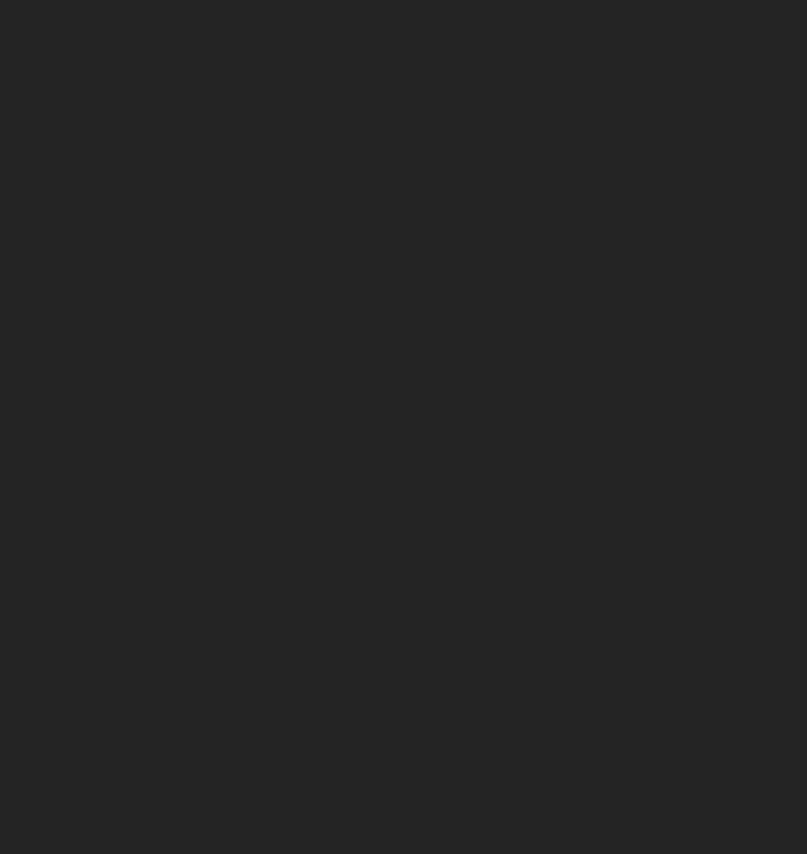
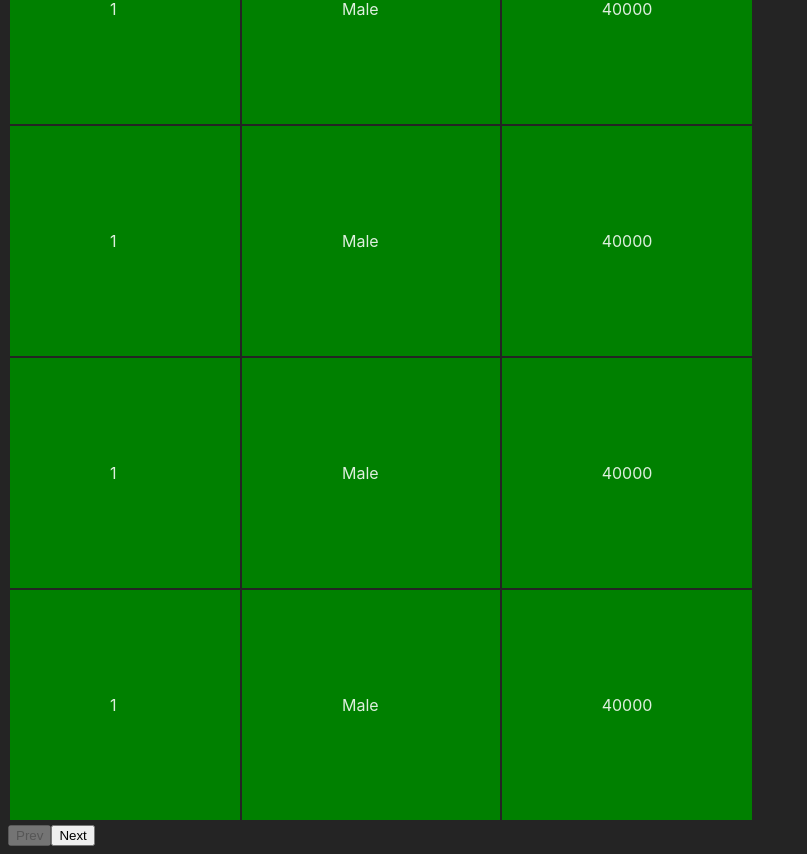
Before and after one commit to ProgramerSalar/React-Table, a React (Vite) app: page / in a window 1280 px wide. Shown: the part 1740-2594 px from the top of the page, without its empty margins (0-807 px from the left). Before the commit the page ends 800 px from the top, so only its background shows below. Built offline with nearby package versions, Linux system fonts and the light colour scheme.

Commit message:
how to make the pagination

```diff
--- a/src/App.jsx
+++ b/src/App.jsx
@@ -1,9 +1,129 @@
 import React from 'react'
-import {useTable, useSortBy} from "react-table"
+import {useTable, useSortBy, usePagination} from "react-table"
 
 
 const data = [
 
+  {
+    id:1,
+    gender:"Male",
+    salary:40000
+  },
+  {
+    id:1,
+    gender:"Male",
+    salary:40000
+  },
+  {
+    id:1,
+    gender:"Male",
+    salary:40000
+  },
+  {
+    id:1,
+    gender:"Male",
+    salary:40000
+  },
+  {
+    id:1,
+    gender:"feMale",
+    salary:20000
+  },
+  {
+    id:10,
+    gender:"Robot",
+    salary:4
+  },
+  {
+    id:1,
+    gender:"Male",
+    salary:40000
+  },
+  {
+    id:1,
+    gender:"Male",
+    salary:40000
+  },
+  {
+    id:1,
+    gender:"Male",
+    salary:40000
+  },
+  {
+    id:1,
+    gender:"Male",
+    salary:40000
+  },
+  {
+    id:1,
+    gender:"feMale",
+    salary:20000
+  },
+  {
+    id:10,
+    gender:"Robot",
+    salary:4
+  },
+  {
+    id:1,
+    gender:"Male",
+    salary:40000
+  },
+  {
+    id:1,
+    gender:"Male",
+    salary:40000
+  },
+  {
+    id:1,
+    gender:"Male",
+    salary:40000
+  },
+  {
+    id:1,
+    gender:"Male",
+    salary:40000
+  },
+  {
+    id:1,
+    gender:"feMale",
+    salary:20000
+  },
+  {
+    id:10,
+    gender:"Robot",
+    salary:4
+  },
+  {
+    id:1,
+    gender:"Male",
+    salary:40000
+  },
+  {
+    id:1,
+    gender:"Male",
+    salary:40000
+  },
+  {
+    id:1,
+    gender:"Male",
+    salary:40000
+  },
+  {
+    id:1,
+    gender:"Male",
+    salary:40000
+  },
+  {
+    id:1,
+    gender:"feMale",
+    salary:20000
+  },
+  {
+    id:10,
+    gender:"Robot",
+    salary:4
+  },
   {
     id:1,
     gender:"Male",
@@ -65,14 +185,21 @@
     getTableProps,     // this is return to some props
     getTableBodyProps,
     headerGroups,
-    rows,
-    prepareRow
+    // rows,
+    page,    // you should take page if you get the pagination and also map the page not for the row
+    prepareRow,
+    nextPage,
+    previousPage,
+    canPreviousPage,
+    canNextPage
   } = useTable({
     columns,
     data
 
   },
-useSortBy)
+useSortBy,
+usePagination
+)
 
 
   const props = getTableProps()
@@ -86,7 +213,7 @@
   return (
     <div className='ccontainer'>
       <table {...props}>  {/* you can write like this:  <table {...getTableProps()}> what is ... this ? ... -> this is spread  */}
-        <thead>
+        <thead className='Heading'>
 
           {/* before <tr> tag i will write the headerGroups  */}
           {
@@ -96,7 +223,7 @@
 
                 {
                   hg.headers.map((header) => (
-                    <th {...header.getHeaderProps(header.getSortByToggleProps())}>
+                    <th {...header.getHeaderProps(header.getSortByToggleProps())} className='content-tag'>
                       {
                         header.render("Header")    //  show the UI in Header
                       }
@@ -122,13 +249,13 @@
         </thead>
         <tbody {...getTableBodyProps()}>
           {
-            rows.map((row) => {
+            page.map((row) => {
               prepareRow(row);
               return(
                 <tr {...row.getRowProps()}>
                   {
                     row.cells.map((cell) => (
-                      <td {...cell.getCellProps()}>
+                      <td {...cell.getCellProps()} className='content-tag'>
                         {
                           cell.render("Cell")
                         }
@@ -145,6 +272,10 @@
         </tbody>
 
       </table>
+      <div>
+        <button disabled={!canPreviousPage} onClick={previousPage}>Prev</button>
+        <button disabled={!canNextPage} onClick={nextPage}>Next</button>
+      </div>
 
     </div>
   )
--- a/src/index.css
+++ b/src/index.css
@@ -12,3 +12,14 @@
   -webkit-font-smoothing: antialiased;
   -moz-osx-font-smoothing: grayscale;
 }
+
+
+.content-tag{
+
+  margin: 100px;
+  padding: 100px;
+  height: 30px;
+  width: 30px;
+  background-color: green;
+
+}
```
